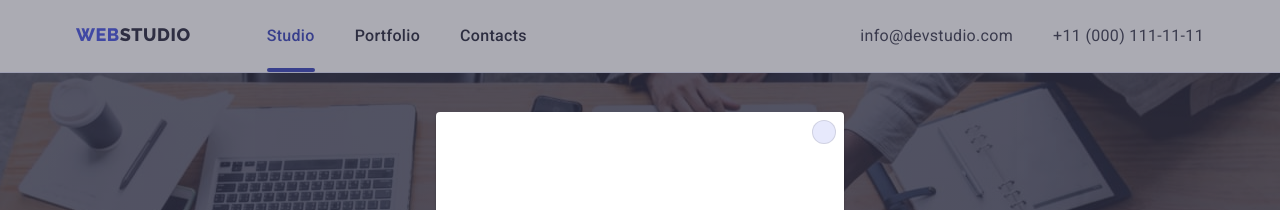
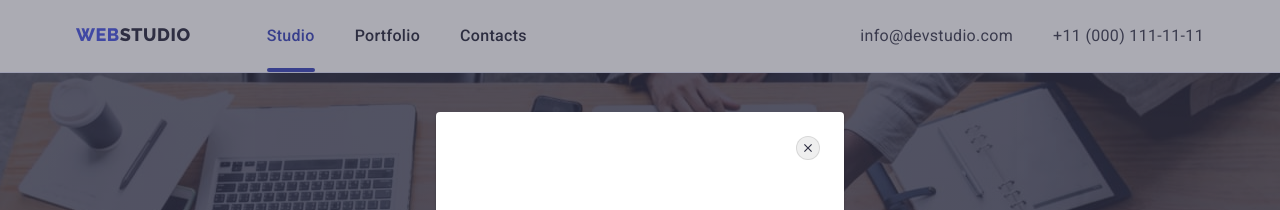
Before and after one commit to yakateryna/goit-markup-hw-05, a plain HTML site: page index.html in a window 1280 px wide. Shown: the top 210 px of the page. Drawn offline with nearby package versions, Linux system fonts and the light colour scheme.

Commit message:
first commit

```diff
--- a/css/styles.css
+++ b/css/styles.css
@@ -696,17 +696,12 @@ body {
   background-color: var(--navy-blue-modal);
   transition: opacity 300ms ease-in-out, visibility 300ms ease-in-out;
 }
-.modal-close-icon {
-  /* position: absolute;
-  align-items: center;
-  justify-content: center; */
-}
 .modal {
+  position: relative;
   width: 408px;
   min-height: 576px;
   background-color: var(--white);
   border-radius: 4px;
-  position: absolute;
   top: 50%;
   left: 50%;
   padding: 8px;
@@ -717,6 +712,7 @@ body {
 }
 
 .modal-close-btn {
+  position: absolute;
   top: 24px;
   right: 24px;
   display: block;
@@ -724,8 +720,17 @@ body {
   width: 24px;
   height: 24px;
   border: 1px solid rgba(0, 0, 0, 0.1);
-  background-color: var(--cornflower);
   border-radius: 50%;
+  /* visibility: hidden; */
+}
+.modal-close-icon {
+  position: absolute;
+  top: 14%;
+  left: auto;
+  transform: translate(-50%, 50%);
+  fill: var(--navy-blue);
+  width: 8px;
+  height: 8px;
 }
 
 .is-hidden {
@@ -736,3 +741,8 @@ body {
 .backdrop.is-hidden .modal {
   transform: translate(-50%, -50%) scale(0);
 }
+.modal-close-icon {
+  /* position: absolute;
+  align-items: center;
+  justify-content: center; */
+}
--- a/index.html
+++ b/index.html
@@ -572,7 +572,7 @@
       <div class="modal">
         <button type="button" class="modal-close-btn" data-modal-close>
           <svg class="modal-close-icon" width="8" height="8">
-            <use href="images/marker.svg#icon-marker icon-close-modal"></use>
+            <use href="./images/symbol-defs.svg#icon-cross-maket"></use>
           </svg>
         </button>
       </div>
```
Also changed, not shown: images/marker.svg (deleted), images/symbol-defs.svg (added).
